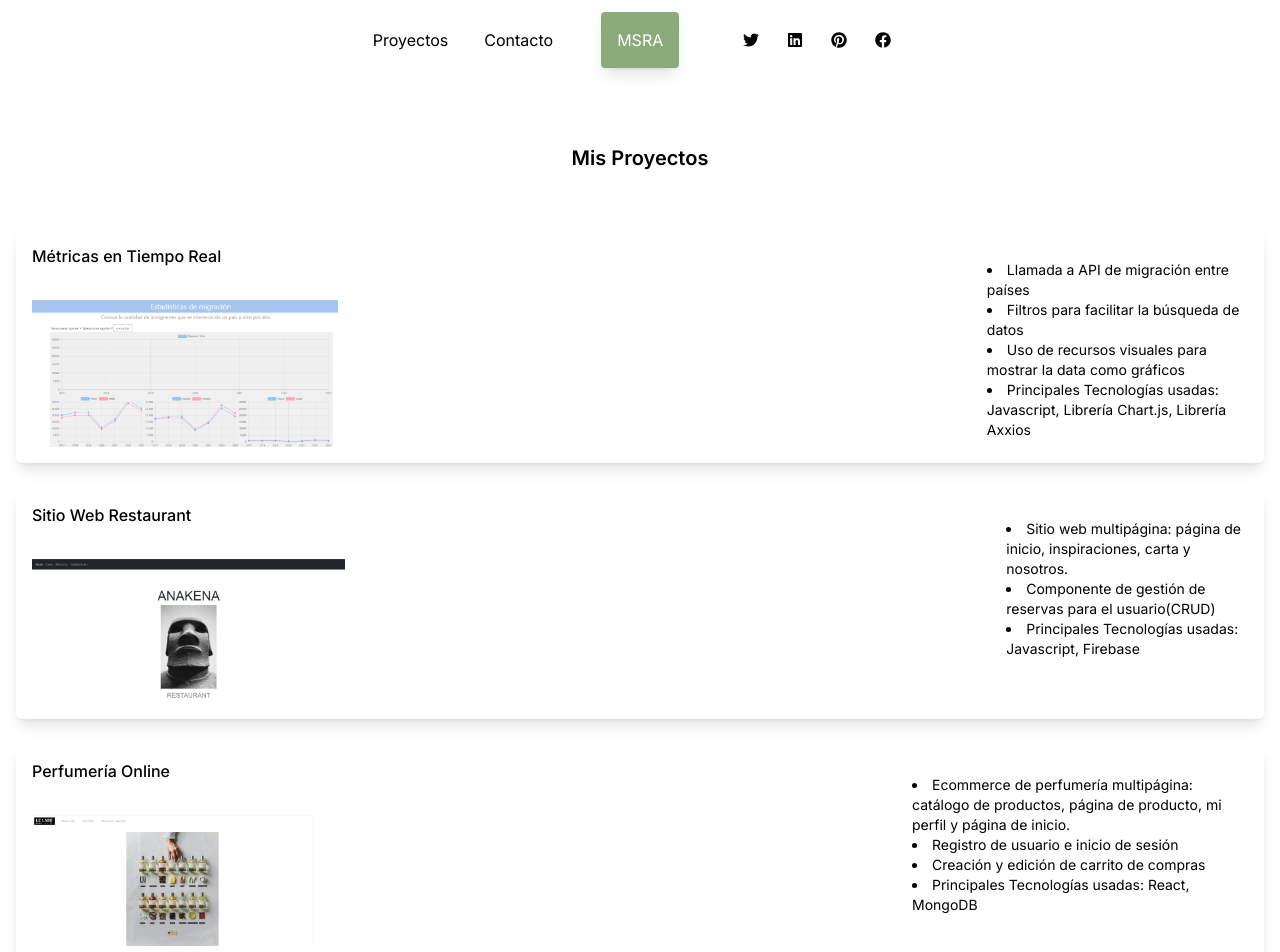
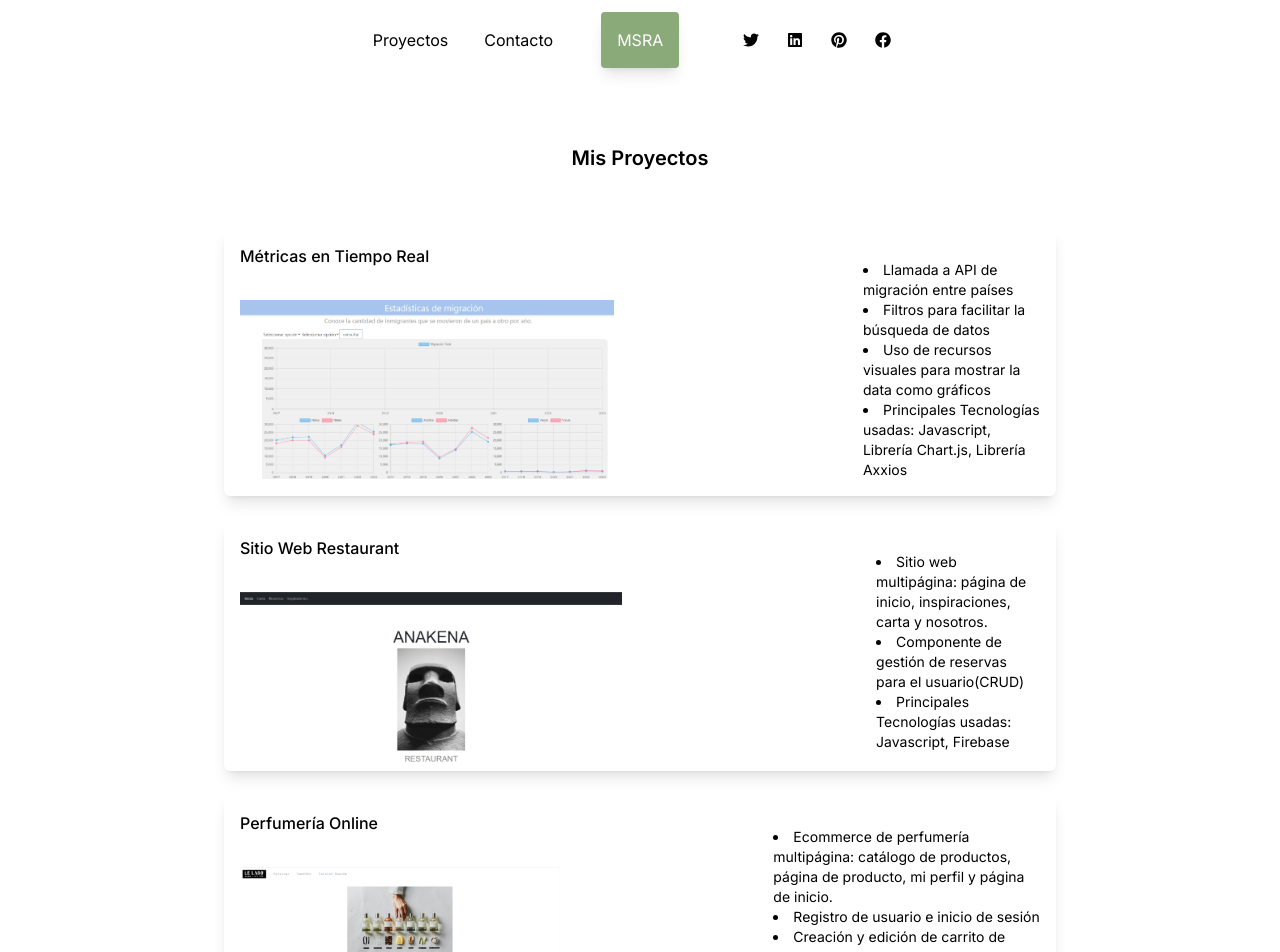
Before and after one commit to msrodriguez1/P6Portafolio, a Next.js app: page /proyectos in a window 1280 px wide. Shown: the top 952 px of the page. Built offline with nearby package versions, Linux system fonts and the light colour scheme.

Commit message:
ajustes de tarjetas

```diff
--- a/src/app/proyectos/page.jsx
+++ b/src/app/proyectos/page.jsx
@@ -17,13 +17,13 @@ export default function page() {
           <h1 className="text-xl font-semibold">Mis Proyectos</h1>
         </div>
 
-        <div className="flex-grow flex flex-col justify-between p-4 ">
-          <div className="flex flex-row space-x-4 mt-6 rounded-md shadow-lg bg-white p-4">
+        <div className="flex-grow flex flex-col justify-center items-center p-4 ">
+          <div className="w-2/3 h-1/3 flex flex-row mt-6 rounded-md shadow-lg bg-white p-4">
             <div  className="flex flex-col">
             <h1 className=" font-medium mb-8 text-base">Métricas en Tiempo Real</h1>
-            <img src="/Migracion.png" alt="Migración" className="w-1/3 h-auto" />
+            <img src="/Migracion.png" alt="Migración" className="w-3/5 h-auto" />
             </div>
-            <ul  className="list-disc list-inside pl-5 mt-4 text-sm">
+            <ul  className="list-disc list-inside mt-4 text-sm">
               <li>Llamada a API de migración entre países</li>
               <li>Filtros para facilitar la búsqueda de datos</li>
               <li>Uso de recursos visuales para mostrar la data como gráficos</li>
@@ -31,13 +31,13 @@ export default function page() {
             </ul>
           </div>
 
-          <div className="flex flex-row mt-6  space-x-4  rounded-md overflow-hidden shadow-lg bg-white p-4">
+          <div className="w-2/3 h-1/3  flex flex-row mt-6 rounded-md overflow-hidden shadow-lg bg-white p-4">
           <div  className="flex flex-col">
 
             <h1 className=" font-medium mb-8 text-base">Sitio Web Restaurant</h1>
-            <img src="/Anakena.png" alt="Anakena" className="w-1/3 h-auto" />
+            <img src="/Anakena.png" alt="Anakena" className="w-3/5 h-auto" />
             </div>
-            <ul  className="list-disc list-inside pl-5 mt-4 text-sm">
+            <ul  className="list-disc list-inside mt-4 text-sm">
               <li>Sitio web multipágina: página de inicio, inspiraciones, carta y nosotros.</li>
               <li>Componente de gestión de reservas para el usuario(CRUD)</li>
               <li> Principales Tecnologías usadas: Javascript, Firebase</li>
@@ -45,13 +45,13 @@ export default function page() {
             </ul>
           </div>
 
-          <div className="flex flex-row space-x-4 mt-6 rounded-md overflow-hidden shadow-lg bg-white p-4">
-          <div  className="flex flex-col">
+          <div className=" w-2/3 h-1/3 flex flex-row mt-6 rounded-md overflow-hidden shadow-lg bg-white p-4">
+          <div  className="flex flex-col w-2/3">
 
             <h1 className=" font-medium mb-8 text-base">Perfumería Online</h1>
-            <img src="/Lelabo.png" alt="Le Labo" className="w-1/3 h-auto" />
+            <img src="/Lelabo.png" alt="Le Labo" className="w-3/5 h-auto" />
            </div>
-            <ul  className="list-disc list-inside pl-5 mt-4 text-sm">
+            <ul  className="list-disc list-inside mt-4 text-sm w-1/3">
               <li>Ecommerce de perfumería multipágina: catálogo de productos, página de producto, mi perfil y página de inicio.</li>
               <li>Registro de usuario e inicio de sesión</li>
               <li>Creación y edición de carrito de compras</li>
```
